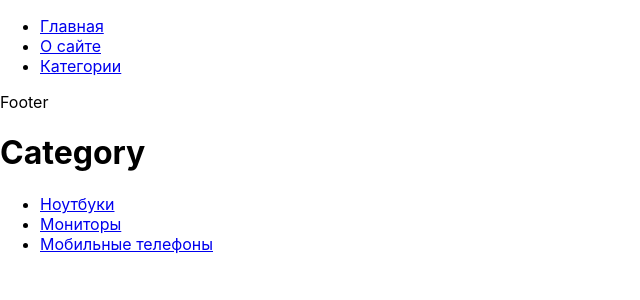
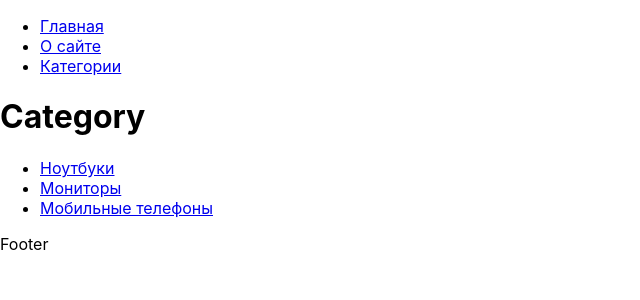
Before and after one commit to GarifullinII/react-app-unit_3_mpa, a React (Create React App) app: page /cat in a window 1280 px wide. Shown: the top 300 px of the page, without its empty margins (0-640 px from the left). Built offline with nearby package versions, Linux system fonts and the light colour scheme.

Commit message:
changed all components

```diff
--- a/src/App.js
+++ b/src/App.js
@@ -13,20 +13,26 @@ const navHeader = [
     {"href": "/cat", "text": "Категории"}
 ]
 
+const navCat = [
+    {"href": "/notebook", "text": "Ноутбуки"},
+    {"href": "/monitor", "text": "Мониторы"},
+    {"href": "/cellphone", "text":"Мобильные телефоны"}
+]
+
 function App() {
   return (
     <>
-      <Header nav = {navHeader}/>
-      <Footer/>
+      <Header navHeader = {navHeader}/>
         <Router>
             <Switch>
                 <Route exact path="/" component={Home} />
-                <Route exact path="/about" component={About} />
-                <Route exact path="/cat" component={Category} />
+                <Route path="/about" component={About} />
+                <Route exact path="/cat" component={Category}><Category navCat = {navCat}/></Route>
                 <Route path="/cat/:Name" component={CategoryDescription} />
                 <Route component={Error}/>
             </Switch>
         </Router>
+      <Footer/>
     </>
   );
 }
--- a/src/Category.js
+++ b/src/Category.js
@@ -1,16 +1,16 @@
 import {useRouteMatch} from "react-router-dom";
 
-function Category() {
+function Category(props) {
 
     let match = useRouteMatch();
+    let data = props.navCat;
+    const listItem = data.map(item => <li key={item.text}><a href={`${match.url}${item.href}`}>{item.text}</a></li>)
 
     return (
         <>
             <h1>Category</h1>
             <ul>
-                <li><a href={`${match.url}/notebook`}>Ноутбуки</a></li>
-                <li><a href={`${match.url}/monitor`}>Мониторы</a></li>
-                <li><a href={`${match.url}/cellphone`}>Мобильные телефоны</a></li>
+                {listItem}
             </ul>
         </>
     );
--- a/src/Footer.js
+++ b/src/Footer.js
@@ -1,8 +1,10 @@
 function Footer() {
     return (
-        <footer>
-            Footer
-        </footer>
+        <>
+            <footer>
+                Footer
+            </footer>
+        </>
     );
 }
 
--- a/src/Header.js
+++ b/src/Header.js
@@ -1,14 +1,16 @@
 function Header(props) {
 
-    let data = props.nav;
+    let data = props.navHeader;
     const listItem = data.map(item => <li key={item.text}><a href={item.href}>{item.text}</a></li>)
 
     return (
-        <nav>
-            <ul>
-                {listItem}
-            </ul>
-        </nav>
+        <>
+            <nav>
+                <ul>
+                    {listItem}
+                </ul>
+            </nav>
+        </>
     );
 }
 
--- a/src/index.js
+++ b/src/index.js
@@ -5,7 +5,7 @@ import App from './App';
 
 ReactDOM.render(
   <React.StrictMode>
-    <App />
+    <App/>
   </React.StrictMode>,
   document.getElementById('root')
 );
```
